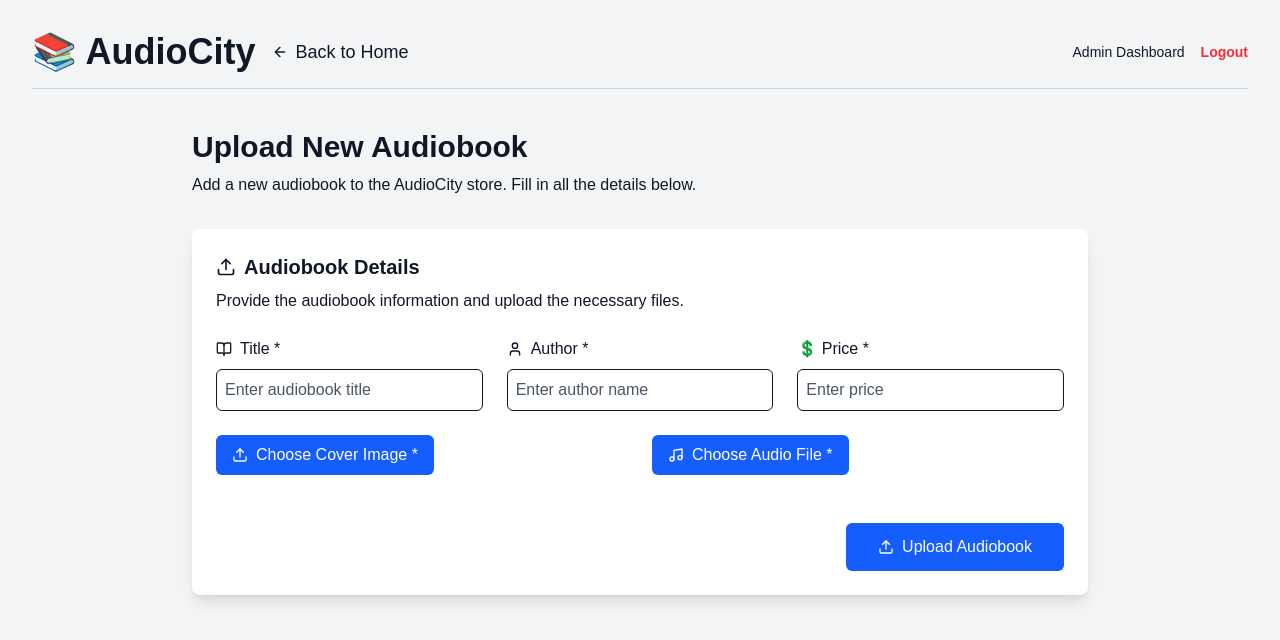
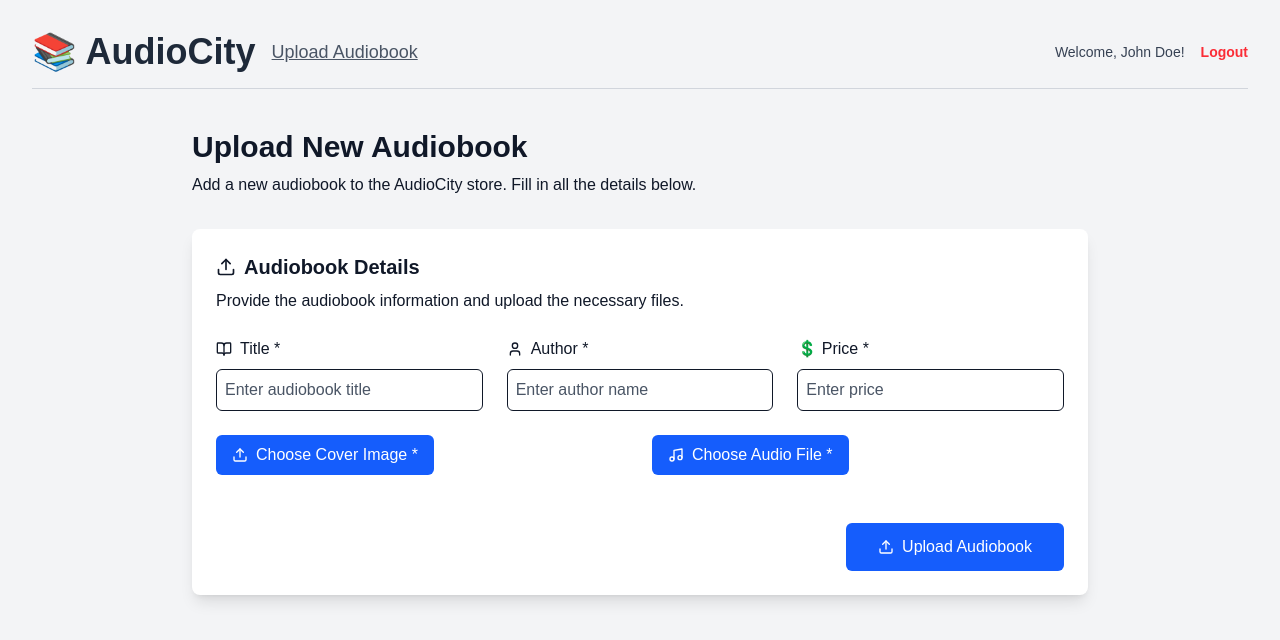
Before and after one commit to anuj-guptaa/audiocity, a Next.js app in the folder frontend/: page /admin/upload in a window 1280 px wide. Shown: the top 640 px of the page. Built offline with nearby package versions, Linux system fonts and the light colour scheme; sample sign-in values are in the browser's storage.

Commit message:
Fix price

```diff
--- a/frontend/src/app/admin/upload/page.tsx
+++ b/frontend/src/app/admin/upload/page.tsx
@@ -5,6 +5,7 @@
 import Link from "next/link"
 import { Upload, BookOpen, User, Music, ArrowLeft, CheckCircle, AlertCircle } from "lucide-react"
 import axios from "axios"
+import Navbar from '../../components/Navbar';
 
 export default function UploadAudiobookPage() {
   const [title, setTitle] = useState("")
@@ -79,36 +80,7 @@
 
   return (
     <div className="min-h-screen bg-gray-100 p-8">
-      {/* Header */}
-      <header className="flex justify-between items-center mb-10 pb-4 border-b border-gray-300">
-        <div className="flex items-center space-x-4">
-          <Link href="/" className="text-lg text-gray-900 hover:text-gray-900 font-medium">
-            <h1 className="text-4xl font-extrabold text-gray-900">📚 AudioCity</h1>
-          </Link>
-          <nav>
-            <ul className="flex space-x-6">
-              <li>
-                <Link
-                  href="/"
-                  className="text-lg text-gray-900 hover:text-gray-900 font-medium flex items-center gap-2"
-                >
-                  <ArrowLeft className="w-4 h-4" />
-                  Back to Home
-                </Link>
-              </li>
-            </ul>
-          </nav>
-        </div>
-        <div className="flex items-center space-x-4">
-          <span className="text-sm font-medium text-gray-900">Admin Dashboard</span>
-          <button
-            onClick={handleLogout}
-            className="text-sm font-semibold text-red-500 hover:text-red-700"
-          >
-            Logout
-          </button>
-        </div>
-      </header>
+      <Navbar />
 
       {/* Main Content */}
       <main className="container mx-auto max-w-4xl">
--- a/frontend/src/app/audiobooks/[id]/page.tsx
+++ b/frontend/src/app/audiobooks/[id]/page.tsx
@@ -4,11 +4,20 @@
 import { useParams, useRouter } from 'next/navigation';
 import Image from 'next/image';
 import Link from 'next/link';
+import Navbar from '../../components/Navbar';
+
+// Mock data for user roles
+const mockUser = {
+  name: 'John Doe',
+  email: 'john.doe@example.com',
+  role: 'admin', // can be 'admin' or 'regular'
+};
 
 interface Audiobook {
   id: string;
   title: string;
   author: string;
+  price: string;
   description: string;
   cover_image: string;
   tags: string;
@@ -18,12 +27,21 @@
   const { id } = useParams();
   const router = useRouter();
   const [book, setBook] = useState<Audiobook | null>(null);
+  const [isCheckingAuth, setIsCheckingAuth] = useState(true);
+  const [isLoggedIn, setIsLoggedIn] = useState(false);
+  const [user, setUser] = useState(mockUser);
 
   useEffect(() => {
+    const token = localStorage.getItem('access_token');
+    if (!token) {
+      router.replace('/login');
+      return;
+    }
+
+    setIsLoggedIn(true);
+    setIsCheckingAuth(false);
+
     const fetchBook = async () => {
-      const token = localStorage.getItem('access_token');
-      if (!token) return;
-
       try {
         const response = await fetch(`http://localhost:8000/api/v1/audiobooks/${id}/`, {
           headers: { Authorization: `Bearer ${token}` },
@@ -39,16 +57,65 @@
     };
 
     fetchBook();
-  }, [id]);
+  }, [id, router]);
 
-  if (!book) return <p>Loading...</p>;
+  const handleLogout = () => {
+    localStorage.removeItem('access_token');
+    localStorage.removeItem('refresh_token');
+    setIsLoggedIn(false);
+    router.replace('/login');
+  };
+
+  const renderAuthButtons = () => {
+    if (isLoggedIn) {
+      return (
+        <div className="flex items-center space-x-4">
+          <span className="text-sm text-gray-700">Welcome, {user.name}!</span>
+          <div className="flex items-center space-x-4 ml-auto">
+            {/* {user.role === 'admin' && (
+              <Link
+                href="/admin"
+                className="text-sm font-semibold text-gray-700 hover:text-gray-900"
+              >
+                Admin Dashboard
+              </Link>
+            )} */}
+            <button
+              onClick={handleLogout}
+              className="text-sm font-semibold text-red-500 hover:text-red-700"
+            >
+              Logout
+            </button>
+          </div>
+        </div>
+      );
+    }
+
+    return (
+      <div className="flex items-center space-x-4">
+        <Link
+          href="/login"
+          className="text-sm font-semibold text-blue-500 hover:text-blue-700"
+        >
+          Login
+        </Link>
+        <Link
+          href="/register"
+          className="text-sm font-semibold text-blue-500 hover:text-blue-700"
+        >
+          Sign Up
+        </Link>
+      </div>
+    );
+  };
+
+  if (isCheckingAuth || !book) return <p>Loading...</p>;
 
   return (
     <div className="min-h-screen bg-gray-100 p-8">
-      <button onClick={() => router.back()} className="text-blue-500 hover:text-blue-700 mb-6">
-        ← Back
-      </button>
+      <Navbar />
 
+      {/* Audiobook Card */}
       <div className="bg-white rounded-lg shadow-lg p-8 flex flex-col items-center text-center">
         <Image
           src={book.cover_image}
@@ -69,7 +136,7 @@
             </span>
           ))}
         </div>
-        <p className="text-2xl font-bold text-gray-800 mb-4">$9.99</p>
+        <p className="text-2xl font-bold text-gray-800 mb-4">${book.price}</p>
         <Link
           href="/checkout"
           className="px-6 py-3 bg-green-600 text-white rounded-lg hover:bg-green-700 transition-colors"
--- /dev/null
+++ b/frontend/src/app/components/Navbar.tsx
@@ -0,0 +1,89 @@
+'use client';
+
+import Link from 'next/link';
+import { useRouter } from 'next/navigation';
+import { useState, useEffect } from 'react';
+
+// Mock data for user roles
+const mockUser = {
+    name: 'John Doe',
+    email: 'john.doe@example.com',
+    role: 'admin', // can be 'admin' or 'regular'
+};
+
+export default function Navbar() {
+    const router = useRouter();
+    const [isLoggedIn, setIsLoggedIn] = useState(false);
+    const [isCheckingAuth, setIsCheckingAuth] = useState(true);
+    const [user, setUser] = useState(mockUser);
+
+    useEffect(() => {
+        const token = localStorage.getItem('access_token');
+        if (!token) {
+            setIsLoggedIn(false);
+        } else {
+            setIsLoggedIn(true);
+        }
+        setIsCheckingAuth(false);
+    }, []);
+
+    const handleLogout = () => {
+        localStorage.removeItem('access_token');
+        localStorage.removeItem('refresh_token');
+        setIsLoggedIn(false);
+        router.replace('/login');
+    };
+
+    if (isCheckingAuth) return null; // or a spinner
+
+    return (
+        <header className="flex justify-between items-center mb-10 pb-4 border-b border-gray-300">
+            <div className="flex items-center space-x-4">
+                <Link href="/" className="text-lg text-gray-600 hover:text-gray-900 font-medium">
+                    <h1 className="text-4xl font-extrabold text-gray-800">📚 AudioCity</h1>
+                </Link>
+                <nav>
+                    <ul className="flex space-x-6">
+                        {isLoggedIn && user.role === 'admin' && (
+                            <li>
+                                <Link
+                                    href="/admin/upload"
+                                    className="text-lg text-gray-600 hover:text-gray-900 font-medium"
+                                >
+                                    <u>Upload Audiobook</u>
+                                </Link>
+                            </li>
+                        )}
+                    </ul>
+                </nav>
+            </div>
+
+            {isLoggedIn ? (
+                <div className="flex items-center space-x-4">
+                    <span className="text-sm text-gray-700">Welcome, {user.name}!</span>
+                    <button
+                        onClick={handleLogout}
+                        className="text-sm font-semibold text-red-500 hover:text-red-700"
+                    >
+                        Logout
+                    </button>
+                </div>
+            ) : (
+                <div className="flex items-center space-x-4">
+                    <Link
+                        href="/login"
+                        className="text-sm font-semibold text-blue-500 hover:text-blue-700"
+                    >
+                        Login
+                    </Link>
+                    <Link
+                        href="/register"
+                        className="text-sm font-semibold text-blue-500 hover:text-blue-700"
+                    >
+                        Sign Up
+                    </Link>
+                </div>
+            )}
+        </header>
+    );
+}
--- a/frontend/src/app/page.tsx
+++ b/frontend/src/app/page.tsx
@@ -4,12 +4,13 @@
 import Image from 'next/image';
 import Link from 'next/link';
 import { useRouter } from 'next/navigation';
+import Navbar from './components/Navbar';
 
 // Mock data for user roles
 const mockUser = {
   name: 'John Doe',
   email: 'john.doe@example.com',
-  role: 'admin', // can be 'admin' or 'regular'
+  role: 'admin', // can be 'admin' or 'regul<Navbar />ar'
 };
 
 interface Audiobook {
@@ -114,14 +115,14 @@
         <div className="flex items-center space-x-4">
           <span className="text-sm text-gray-700">Welcome, {user.name}!</span>
           <div className="flex items-center space-x-4 ml-auto">
-            {user.role === 'admin' && (
+            {/* {user.role === 'admin' && (
               <Link
                 href="/admin"
                 className="text-sm font-semibold text-gray-700 hover:text-gray-900"
               >
                 Admin Dashboard
               </Link>
-            )}
+            )} */}
             <button
               onClick={handleLogout}
               className="text-sm font-semibold text-red-500 hover:text-red-700"
@@ -157,26 +158,7 @@
 
   return (
     <div className="min-h-screen bg-gray-100 p-8">
-      {/* Header */}
-      <header className="flex justify-between items-center mb-10 pb-4 border-b border-gray-300">
-        <div className="flex items-center space-x-4">
-          <Link href="/" className="text-lg text-gray-600 hover:text-gray-900 font-medium">
-            <h1 className="text-4xl font-extrabold text-gray-800">📚 AudioCity</h1>
-          </Link>
-          <nav>
-            <ul className="flex space-x-6">
-              {user.role === 'admin' && (
-                <li>
-                  <Link href="/admin/upload" className="text-lg text-gray-600 hover:text-gray-900 font-medium">
-                    Admin
-                  </Link>
-                </li>
-              )}
-            </ul>
-          </nav>
-        </div>
-        {renderAuthButtons()}
-      </header>
+      <Navbar />
 
       {/* Main Content */}
       <main className="container mx-auto">
@@ -214,8 +196,7 @@
                 <button
                   onClick={() => addToCart(book)}
                   disabled={cart.some((item) => item.id === book.id)}
-        className={`px-6 py-2 rounded-lg transition-colors ${
-          cart.some((item) => item.id === book.id)
+                  className={`px-6 py-2 rounded-lg transition-colors ${cart.some((item) => item.id === book.id)
                       ? 'bg-gray-400 text-white cursor-not-allowed'
                       : 'bg-blue-600 text-white hover:bg-blue-700'
                     }`}
```
Lines whose indentation alone changed are shown as unchanged.
